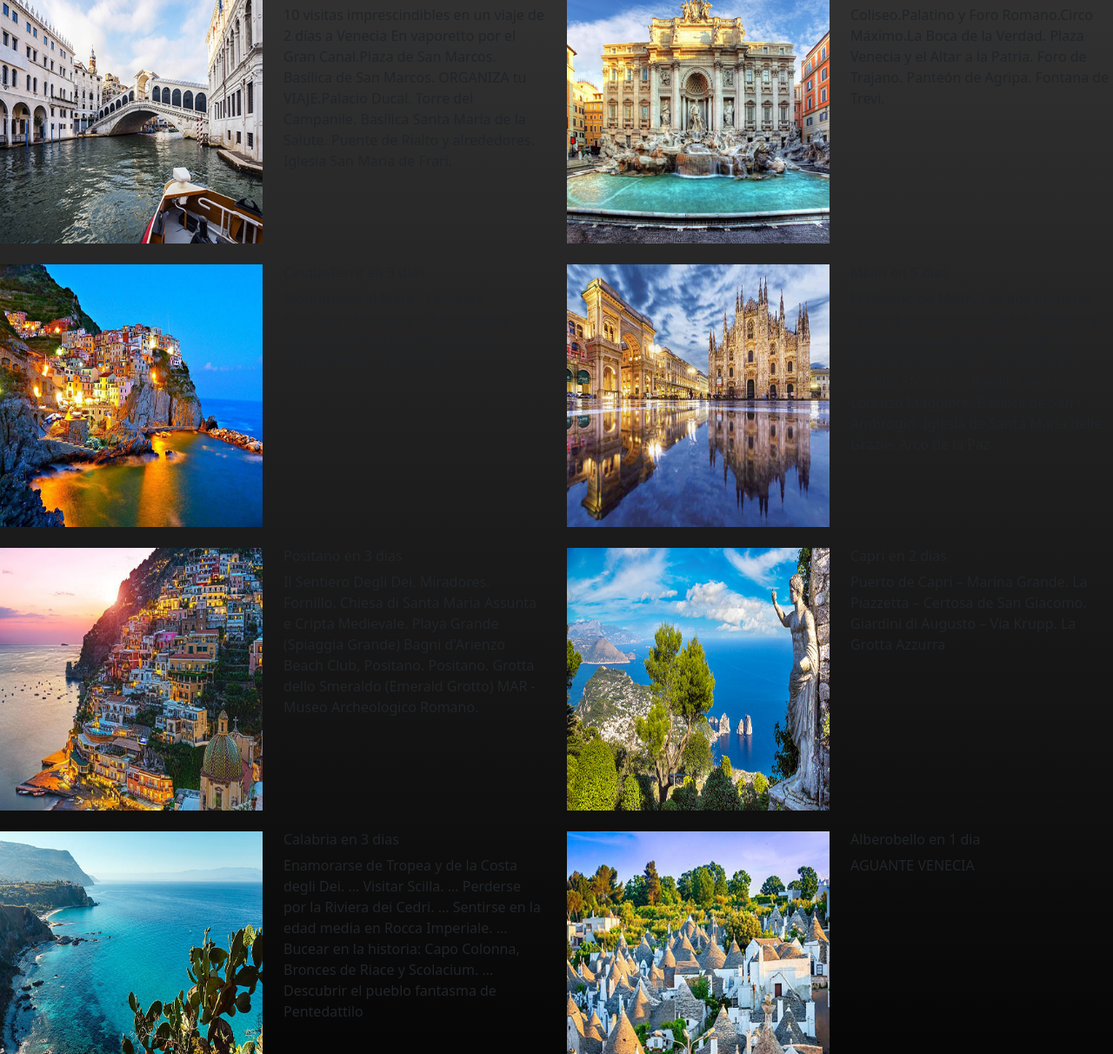
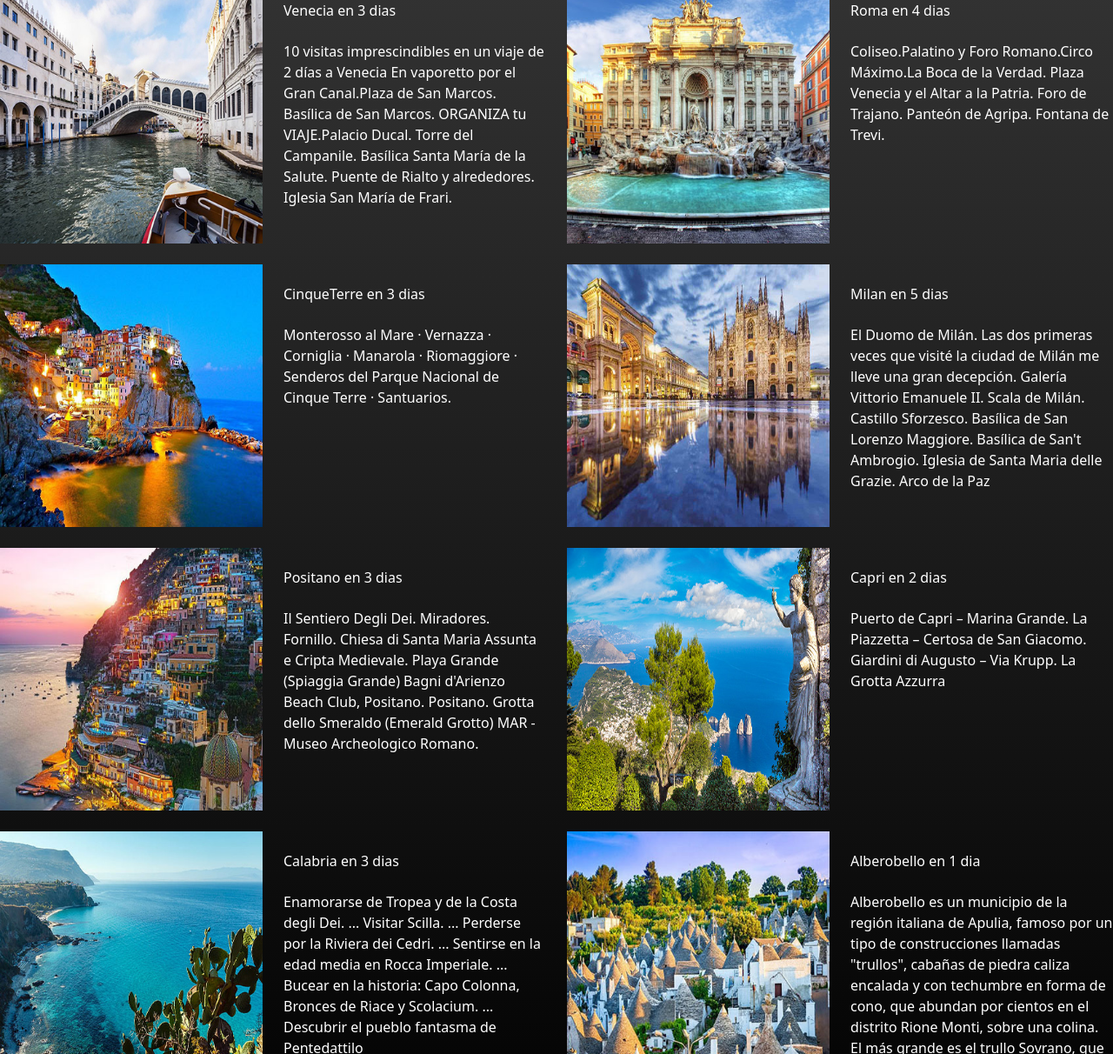
Before and after one commit to izavalamoreira/proyecto, a website: page Tours.html in a window 1280 px wide. Shown: the part 88-1300 px from the top of the page at 87% size. Drawn offline with nearby package versions, Linux system fonts and the light colour scheme; files that its build step writes are made by us from their sources; a web font is replaced by a local one.

Commit message:
cuarto commit pre entrega final 20210722

```diff
--- a/Tours.html
+++ b/Tours.html
@@ -11,7 +11,7 @@
     <script src="https://cdn.jsdelivr.net/npm/bootstrap@5.0.1/dist/js/bootstrap.bundle.min.js"
         integrity="sha384-gtEjrD/SeCtmISkJkNUaaKMoLD0//ElJ19smozuHV6z3Iehds+3Ulb9Bn9Plx0x4"
         crossorigin="anonymous"></script>
-    <link rel="stylesheet" href="../Root/css/estilo.css">
+    <link rel="stylesheet" href="./css/estilo.css">
     <link rel="preconnect" href="https://fonts.gstatic.com">
     <link href="https://fonts.googleapis.com/css2?family=Italianno&display=swap" rel="stylesheet">
     <title>Tours</title>
@@ -62,8 +62,8 @@
                 </div>
                 <div class="galeriaFotografica_informacion col-12 col-sm-6 col-md-3">
                     <div id="informacion" class="paraTransicion galeriaFotografica_informacion">
-                        <h6 class="nombreCiudad">Venecia en 3 dias</h6>
-                        <p class="descripcionCiudada">
+                        <h6 class="galeriaFotografica_nombreCiudad">Venecia en 3 dias</h6>
+                        <p class="galeriaFotografica_descripcionCiudad">
                             10 visitas imprescindibles en un viaje de 2 días a Venecia
                              En vaporetto por el Gran Canal.Plaza de San Marcos.
                             Basílica de San Marcos. ORGANIZA tu VIAJE.Palacio Ducal.
@@ -79,8 +79,8 @@
                 </div>
                 <div class="galeriaFotografica_informacion col-12 col-sm-6 col-md-3">
                     <div id="informacion" class="paraTransicion galeriaFotografica_informacion">
-                        <h6 class="nombreCiudad">Roma en 4 dias</h6>
-                        <p class="descripcionCiudada">Coliseo.Palatino y Foro Romano.Circo Máximo.La Boca de la Verdad.
+                        <h6 class="galeriaFotografica_nombreCiudad">Roma en 4 dias</h6>
+                        <p class="galeriaFotografica_descripcionCiudad">Coliseo.Palatino y Foro Romano.Circo Máximo.La Boca de la Verdad.
                             Plaza Venecia y el Altar a la Patria. Foro de Trajano.
                             Panteón de Agripa. Fontana de Trevi.</p>
                     </div>
@@ -97,8 +97,8 @@
                 </div>
                 <div class="galeriaFotografica_informacion col-12 col-sm-6 col-md-3">
                     <div id="informacion" class="paraTransicion galeriaFotografica_informacion">
-                        <h6 class="nombreCiudad">CinqueTerre en 3 dias</h6>
-                        <p class="descripcionCiudada">  Monterosso al Mare · Vernazza · Corniglia · Manarola ·
+                        <h6 class="galeriaFotografica_nombreCiudad">CinqueTerre en 3 dias</h6>
+                        <p class="galeriaFotografica_descripcionCiudad">  Monterosso al Mare · Vernazza · Corniglia · Manarola ·
                              Riomaggiore · Senderos del Parque Nacional de Cinque Terre · Santuarios.</p>
                     </div>
                 </div>
@@ -110,8 +110,8 @@
                 </div>
                 <div class="galeriaFotografica_informacion col-12 col-sm-6 col-md-3">
                     <div id="informacion" class="paraTransicion galeriaFotografica_informacion">
-                        <h6 class="nombreCiudad">Milan en 5 dias </h6>
-                        <p class="descripcionCiudada"> El Duomo de Milán. Las dos primeras veces que visité la ciudad de Milán
+                        <h6 class="galeriaFotografica_nombreCiudad">Milan en 5 dias </h6>
+                        <p class="galeriaFotografica_descripcionCiudad"> El Duomo de Milán. Las dos primeras veces que visité la ciudad de Milán
                              me lleve una gran decepción.
                             Galería Vittorio Emanuele II. Scala de Milán. Castillo Sforzesco.
                             Basílica de San Lorenzo Maggiore. Basílica de San't Ambrogio.
@@ -130,8 +130,8 @@
                 </div>
                 <div class="galeriaFotografica_informacion col-12 col-sm-6 col-md-3">
                     <div id="informacion" class="paraTransicion galeriaFotografica_informacion">
-                        <h6 class="nombreCiudad">Positano en 3 dias</h6>
-                        <p class="descripcionCiudada">Il Sentiero Degli Dei.  Miradores.
+                        <h6 class="galeriaFotografica_nombreCiudad">Positano en 3 dias</h6>
+                        <p class="galeriaFotografica_descripcionCiudad">Il Sentiero Degli Dei.  Miradores.
                             Fornillo. Chiesa di Santa Maria Assunta e Cripta Medievale.
                             Playa Grande (Spiaggia Grande)
                             Bagni d'Arienzo Beach Club, Positano.
@@ -147,8 +147,8 @@
                 </div>
                 <div class="galeriaFotografica_informacion col-12 col-sm-6 col-md-3">
                     <div id="informacion" class="paraTransicion galeriaFotografica_informacion">
-                        <h6 class="nombreCiudad">Capri en 2 dias</h6>
-                        <p class="descripcionCiudada">Puerto de Capri – Marina Grande.
+                        <h6 class="galeriaFotografica_nombreCiudad">Capri en 2 dias</h6>
+                        <p class="galeriaFotografica_descripcionCiudad">Puerto de Capri – Marina Grande.
                             La Piazzetta – Certosa de San Giacomo.
                             Giardini di Augusto – Via Krupp.
                             La Grotta Azzurra</p>
@@ -165,8 +165,8 @@
                 </div>
                 <div class="galeriaFotografica_informacion col-12 col-sm-6 col-md-3">
                     <div id="informacion" class="paraTransicion galeriaFotografica_informacion">
-                        <h6 class="nombreCiudad">Calabria en 3 dias</h6>
-                        <p class="descripcionCiudada">Enamorarse de Tropea y de la Costa degli Dei. ...
+                        <h6 class="galeriaFotografica_nombreCiudad">Calabria en 3 dias</h6>
+                        <p class="galeriaFotografica_descripcionCiudad">Enamorarse de Tropea y de la Costa degli Dei. ...
                             Visitar Scilla. ...
                             Perderse por la Riviera dei Cedri. ...
                             Sentirse en la edad media en Rocca Imperiale. ...
@@ -181,8 +181,8 @@
                 </div>
                 <div class="galeriaFotografica_informacion col-12 col-sm-6 col-md-3">
                     <div id="informacion" class="paraTransicion galeriaFotografica_informacion">
-                        <h6 class="nombreCiudad">Alberobello en 1 dia</h6>
-                        <p class="descripcionCiudada">AGUANTE VENECIA</p>
+                        <h6 class="galeriaFotografica_nombreCiudad">Alberobello en 1 dia</h6>
+                        <p class="galeriaFotografica_descripcionCiudad">Alberobello es un municipio de la región italiana de Apulia, famoso por un tipo de construcciones llamadas "trullos", cabañas de piedra caliza encalada y con techumbre en forma de cono, que abundan por cientos en el distrito Rione Monti, sobre una colina. El más grande es el trullo Sovrano, que tiene dos plantas y data del siglo XVIII. </p>
                     </div>
                 </div>
             </div>
--- a/scss/estilo.scss
+++ b/scss/estilo.scss
@@ -139,6 +139,17 @@ $tipografiaFooter: Arial, Helvetica, sans-serif;
   }
 }
 
+
+.publicidad{
+  .publicidad__titulo{
+    color: white;
+    margin-top: 25px;
+  }
+  .publicidad__texto{
+    color: white;
+    margin-top: 25px;
+  }
+}
 /*fin del estilo main Pagina Principal*/
 
 /*Pagina Tours*/
@@ -160,6 +171,14 @@ $tipografiaFooter: Arial, Helvetica, sans-serif;
   }
   .galeriaFotografica_fotografia-efecto:hover {
     transform: scale(1.05);
+  }
+  .galeriaFotografica_nombreCiudad{
+    color: white;
+    margin-top: 25px;
+  }
+  .galeriaFotografica_descripcionCiudad{
+    color: white;
+    margin-top: 25px;
   }
 }
 //probar a ver si hay que borrar maintour
@@ -252,6 +271,7 @@ $tipografiaFooter: Arial, Helvetica, sans-serif;
 
   .formulario {
     display: inline-block;
+    margin-top: 55px;
     .formulario__formularioContacto {
       padding: 20px;
       margin: 20px;
@@ -287,3 +307,13 @@ $tipografiaFooter: Arial, Helvetica, sans-serif;
       }
     }
   }
+
+  @media only screen and (max-width: 768px) {
+    .formulario {
+      .formulario__formularioContacto {
+
+        width: 100%; /* ancho */
+        height: 80%; /* alto */
+      }
+    }
+  }
```
Also changed, not shown: AprendeItaliano.html (+1 -1 lines), Ciudadania.html (+1 -1 lines), Contacto.html (+1 -1 lines), index.html (+9 -9 lines), css/estilo.css.
